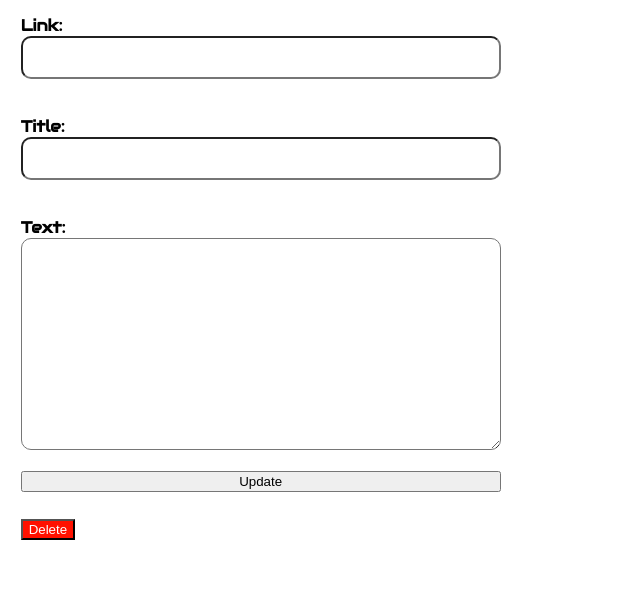
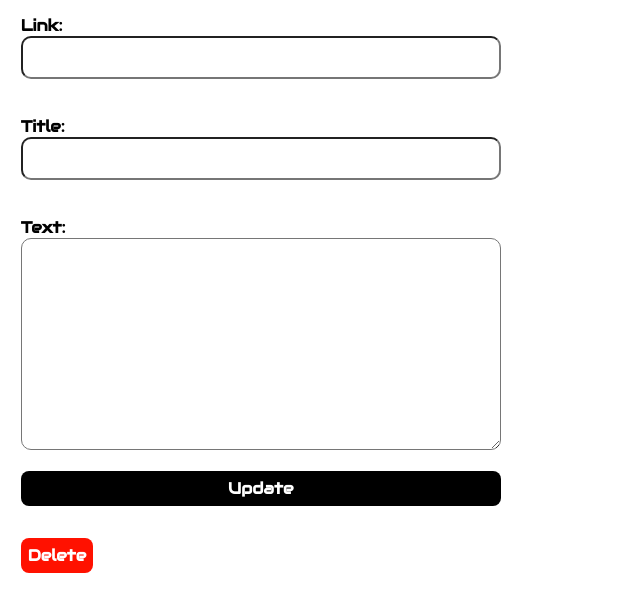
Before and after one commit to zerogvt/newsdrops, a Django app: template news/templates/news/edit_post.html in a window 1280 px wide. Shown: the part 171-783 px from the top of the page, without its empty margins (0-640 px from the left). Run offline with Django 3.2, Linux system fonts and the light colour scheme; the template is opened without the code that fills it: values that come from a table or form of the project are taken from there, others are empty.

```diff
--- a/news/templates/news/edit_post.html
+++ b/news/templates/news/edit_post.html
@@ -6,10 +6,10 @@
     <form method="POST">
         {% csrf_token %}
         {{form.as_p}}
-        <button type='submit'> Update </button>
+        <button class="nav-button" type='submit'> Update </button>
     </form>
     <form method="POST" action="{% url 'delete_post' post.id %}">
         {% csrf_token %}
-        <button class="button-danger" type='delete'> Delete </button>
+        <button class="nav-button button-danger" type='delete'> Delete </button>
     </form>
 {% endblock %}
--- a/news/templates/news/new_post.html
+++ b/news/templates/news/new_post.html
@@ -6,6 +6,6 @@
     <form method="POST">
         {% csrf_token %}
         {{form.as_p}}
-        <button type='submit'> Post </button>
+        <button class="nav-button" type='submit'> Post </button>
     </form>
 {% endblock %}
```
